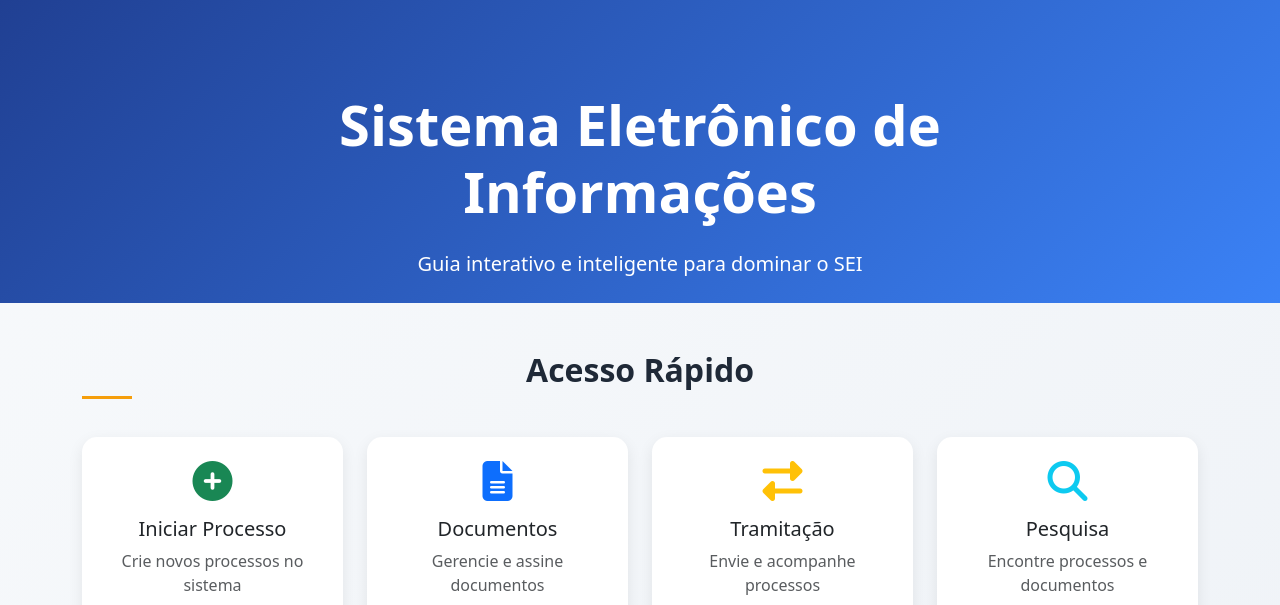
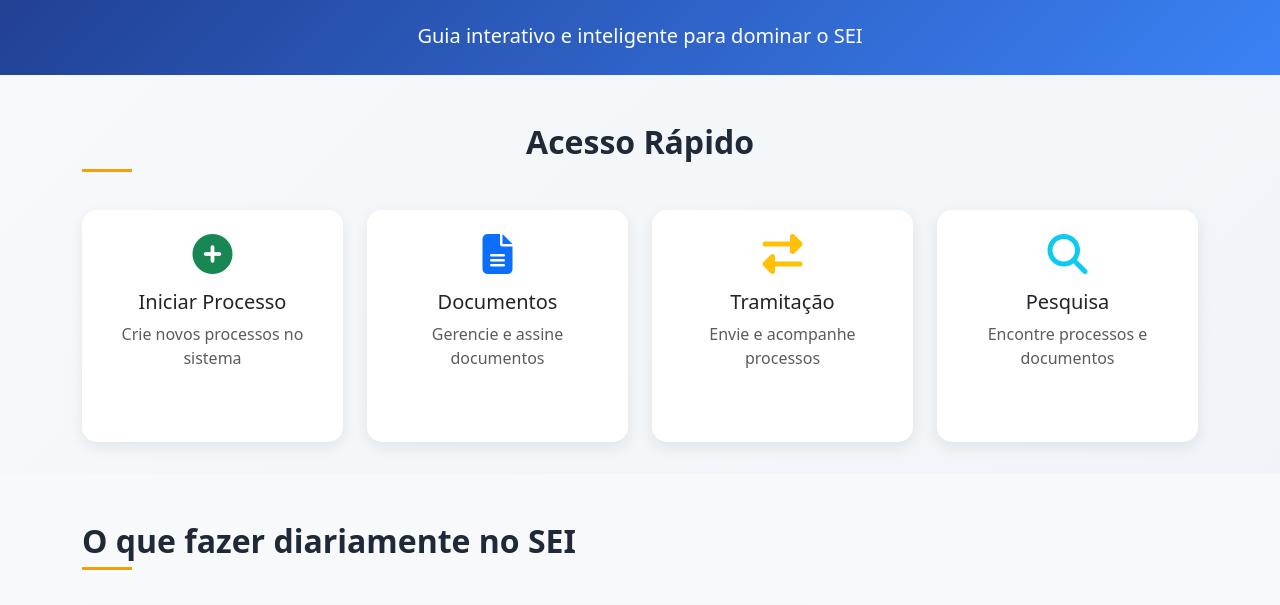
Before and after one commit to LouiseTA/Demonstration-Projects, a plain HTML site: page STF - SEI/docs/index.html in a window 1280 px wide. Shown: the part 137-742 px from the top of the page. Drawn offline with nearby package versions, Linux system fonts and the light colour scheme.

Commit message:
Update style.css

```diff
--- a/STF - SEI/docs/assets/style.css
+++ b/STF - SEI/docs/assets/style.css
@@ -15,7 +15,7 @@ body {
 .hero-section {
     background: linear-gradient(135deg, var(--primary-color) 0%, var(--secondary-color) 100%);
     color: white;
-    min-height: 55vh;
+    min-height: 20vh;
     display: flex;
     overflow: hidden;
     align-items:last baseline;
```
